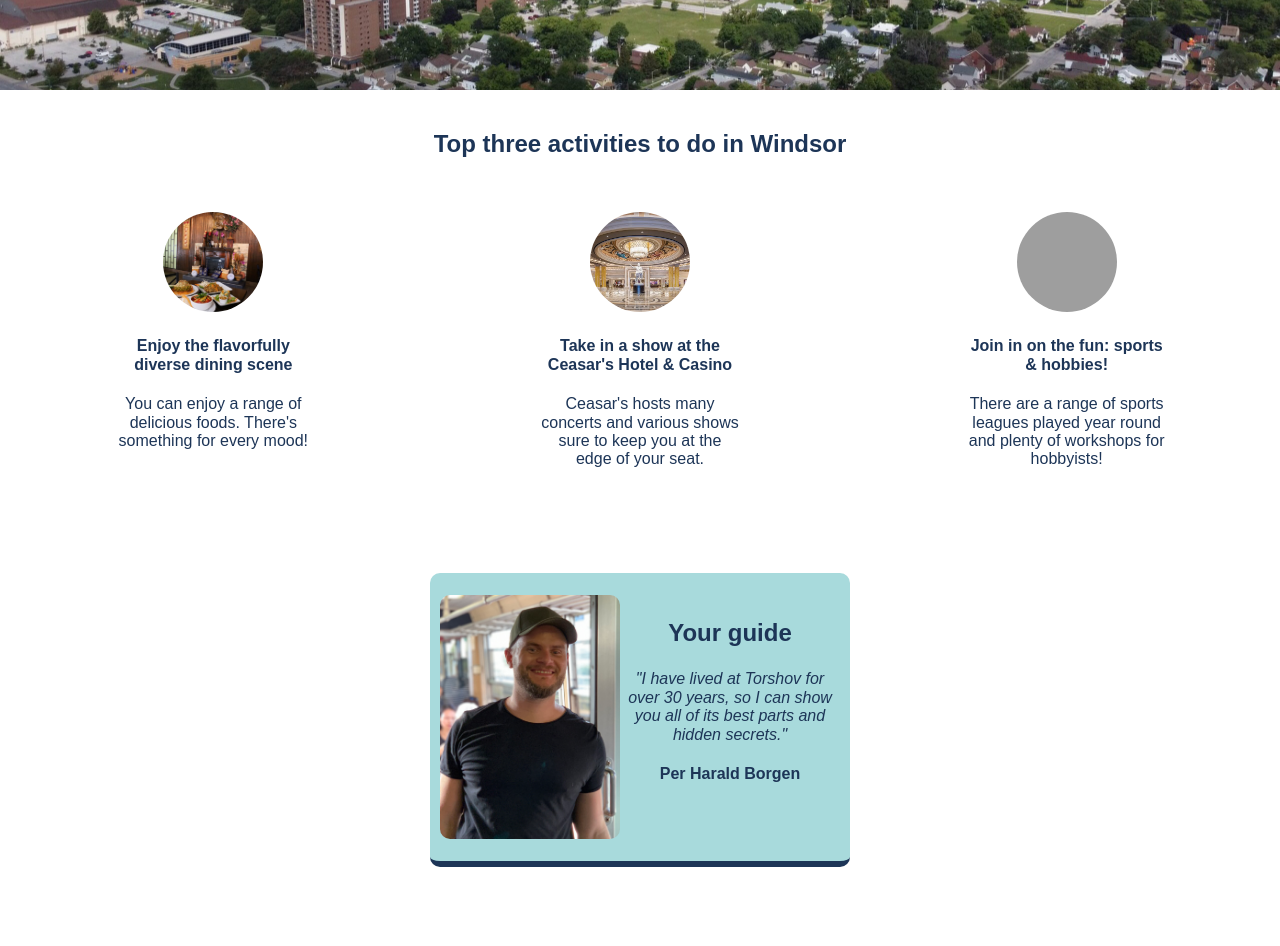
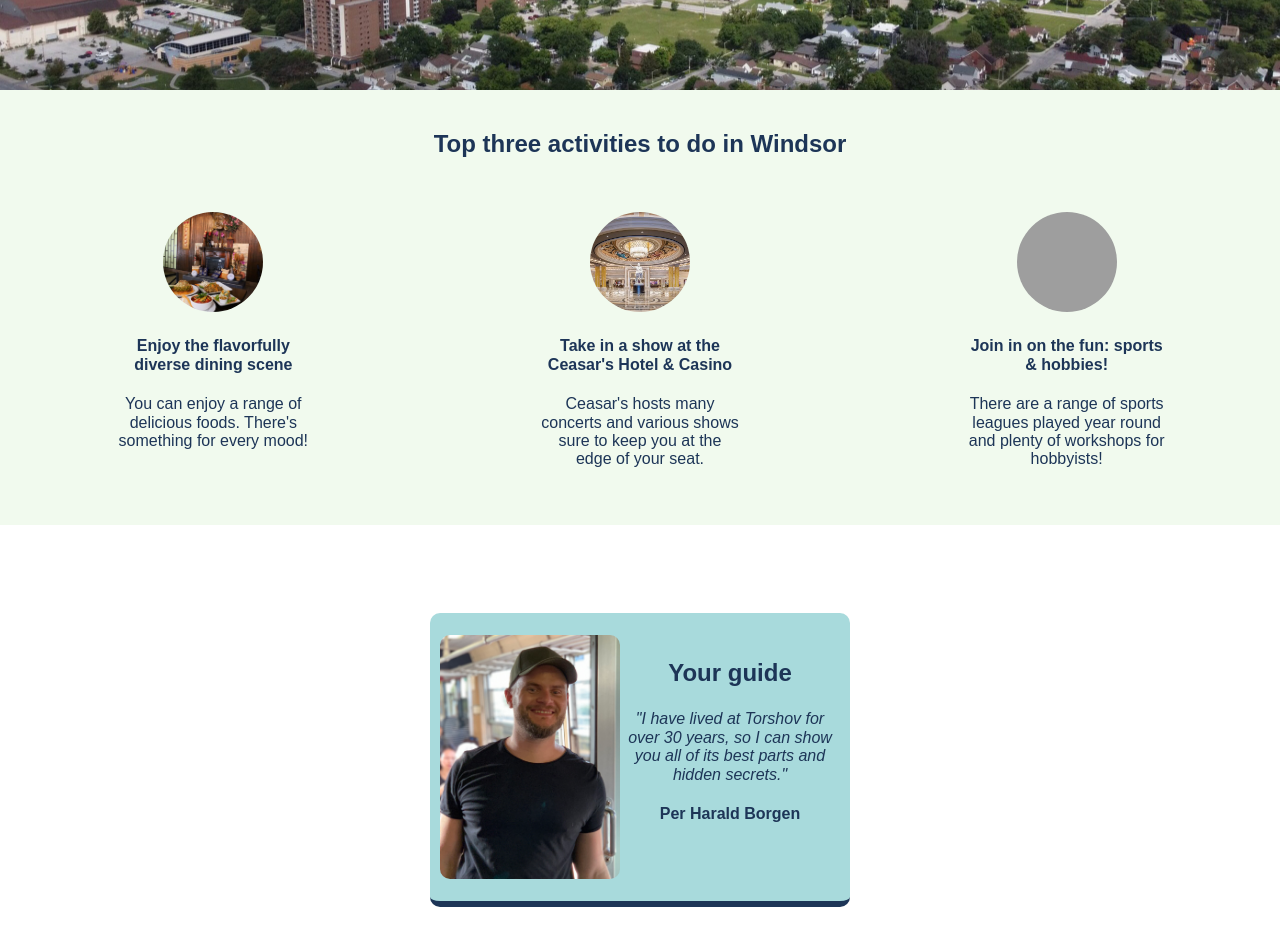
Before and after one commit to squeekiGiraf/hometown-homepage, a website built with Vite: page index.html in a window 1280 px wide. Shown: the part 260-1206 px from the top of the page. Before the commit the page ends 1127 px from the top, so only its background shows below. Built offline with nearby package versions, Linux system fonts and the light colour scheme; grey boxes are pictures that could not be loaded.

Commit message:
updated activities background color, adjusted various margin, moved font color to body tag for DRY

```diff
--- a/index.html
+++ b/index.html
@@ -12,7 +12,7 @@
         </div>
 
         <!-- ACTIVITIES SECTION -->
-        <div>
+        <div id="activities-block">
             <h3 id="top3-h3">Top three activities to do in Windsor</h3>
             <div id="activities">
                 <div class="activity">
--- a/styles.css
+++ b/styles.css
@@ -13,6 +13,7 @@ body {
     text-align: center;
     font-family: Arial, Helvetica, sans-serif;
     font-weight: 700;
+    color: #1D3557;
 }
 
 .hero {
@@ -49,23 +50,25 @@ body {
 }
 
 h3 {
-    color: #1D3557;
     font-size: 24px;
 }
 
 #top3-h3 {
-    margin: 40px 0px 0px;
+    margin: 0;
 }
 
 h4 {
-    color: #1D3557;
     font-size: 16px;
 }
 
 p {
-    color: #1D3557;
     font-size: 16px;
     font-weight: 400;
+}
+
+#activities-block {
+    background-color: #F1FAEE;
+    padding: 40px 0px 0px;
 }
 
 #activities {
@@ -77,6 +80,7 @@ p {
 .activity {
     width: 200px;
     text-align: center;
+    padding-bottom: 40px;
 }
 
 .top3-img {
@@ -91,7 +95,7 @@ p {
     padding: 22px 10px;
     display: flex;
     justify-content: center;
-    margin: 0px auto 0px;
+    margin: 0px auto 50px;
     border-radius: 10px;
     background-color: #A8DADC;
     border-bottom: 6px solid #1D3557;
```
